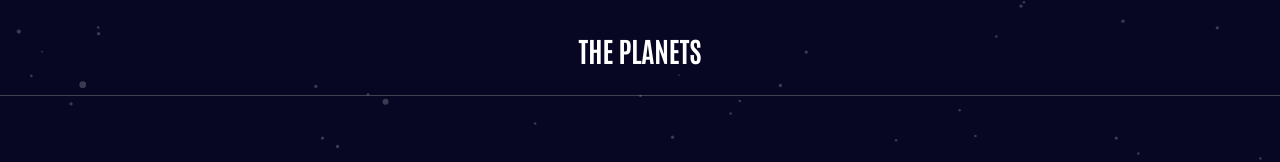
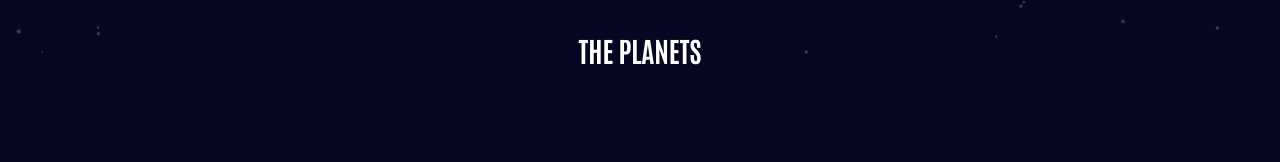
Before and after one commit to EdwardShanahan09/planets-fact-life, a React (Vite) app: page / in a window 1280 px wide. Shown: the top 162 px of the page. Built offline with nearby package versions, Linux system fonts and the light colour scheme.

Commit message:
Add NavbarOverlay component

```diff
--- a/src/components/Navbar/Navbar.jsx
+++ b/src/components/Navbar/Navbar.jsx
@@ -1,3 +1,4 @@
+import NavbarOverlay from "../NavbarOverlay/NavbarOverlay";
 import "./Navbar.scss";
 
 const Navbar = () => {
@@ -6,6 +7,8 @@ const Navbar = () => {
       <div className="Navbar__logo" href="#">
         THE PLANETS
       </div>
+
+      <NavbarOverlay />
 
       <div className="Navbar__menu">
         <span className="Navbar__menu--bar"></span>
--- a/src/components/Navbar/Navbar.scss
+++ b/src/components/Navbar/Navbar.scss
@@ -1,6 +1,7 @@
 .Navbar {
+  border-bottom: 1px solid rgba(151, 151, 151, 0.4);
   padding: 1.6rem 2.4rem;
-  border-bottom: 1px solid rgba(151, 151, 151, 0.4);
+  position: relative;
   display: flex;
   align-items: center;
   justify-content: space-between;
--- /dev/null
+++ b/src/components/NavbarOverlay/NavbarOverlay.jsx
@@ -0,0 +1,7 @@
+import "./NavbarOverlay.scss";
+
+const NavbarOverlay = () => {
+  return <div className="NavbarOverlay"></div>;
+};
+
+export default NavbarOverlay;
--- /dev/null
+++ b/src/components/NavbarOverlay/NavbarOverlay.scss
@@ -0,0 +1,9 @@
+.NavbarOverlay {
+  background-color: #070724;
+  position: absolute;
+  width: 100%;
+  height: 100vh;
+  top: 6.9rem;
+  left: 0;
+  z-index: 2;
+}
```
